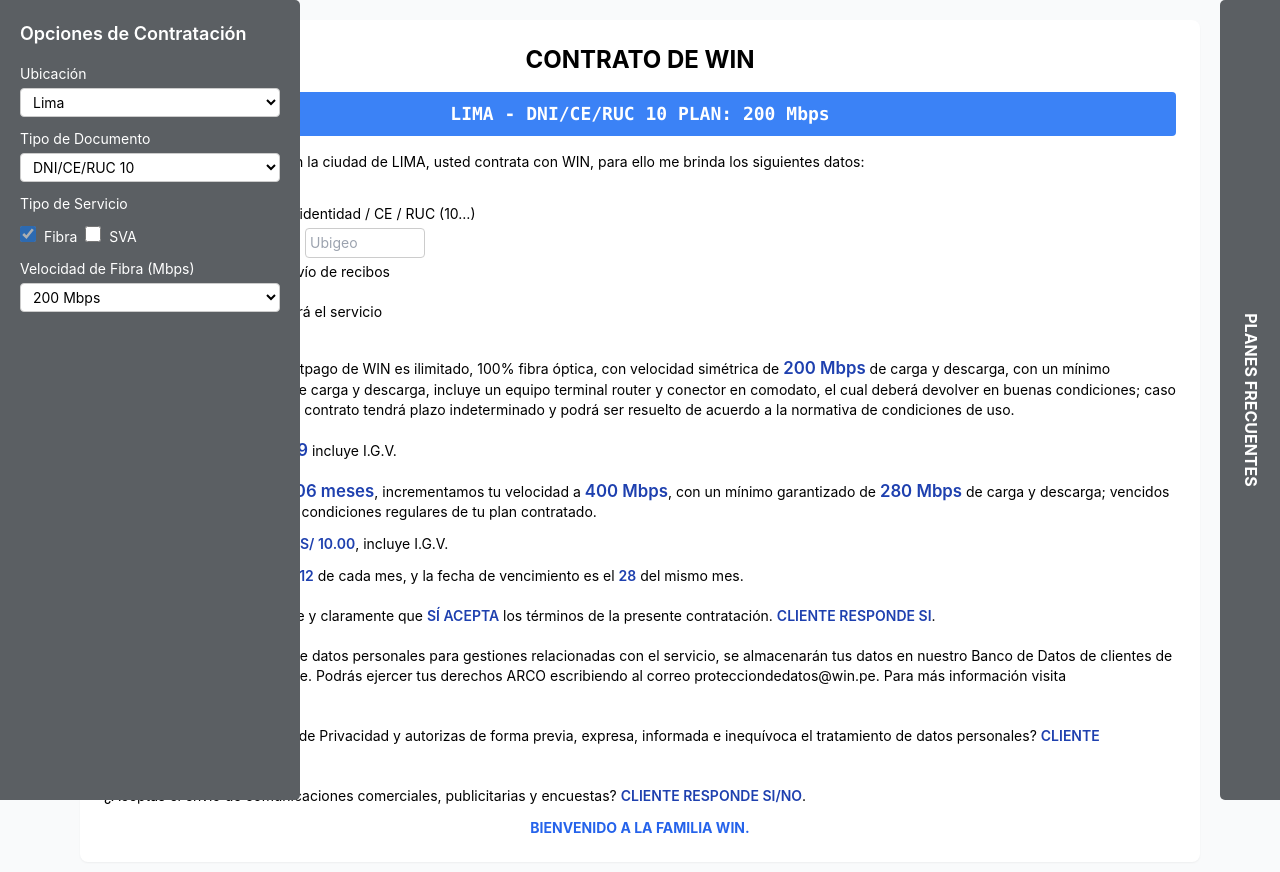
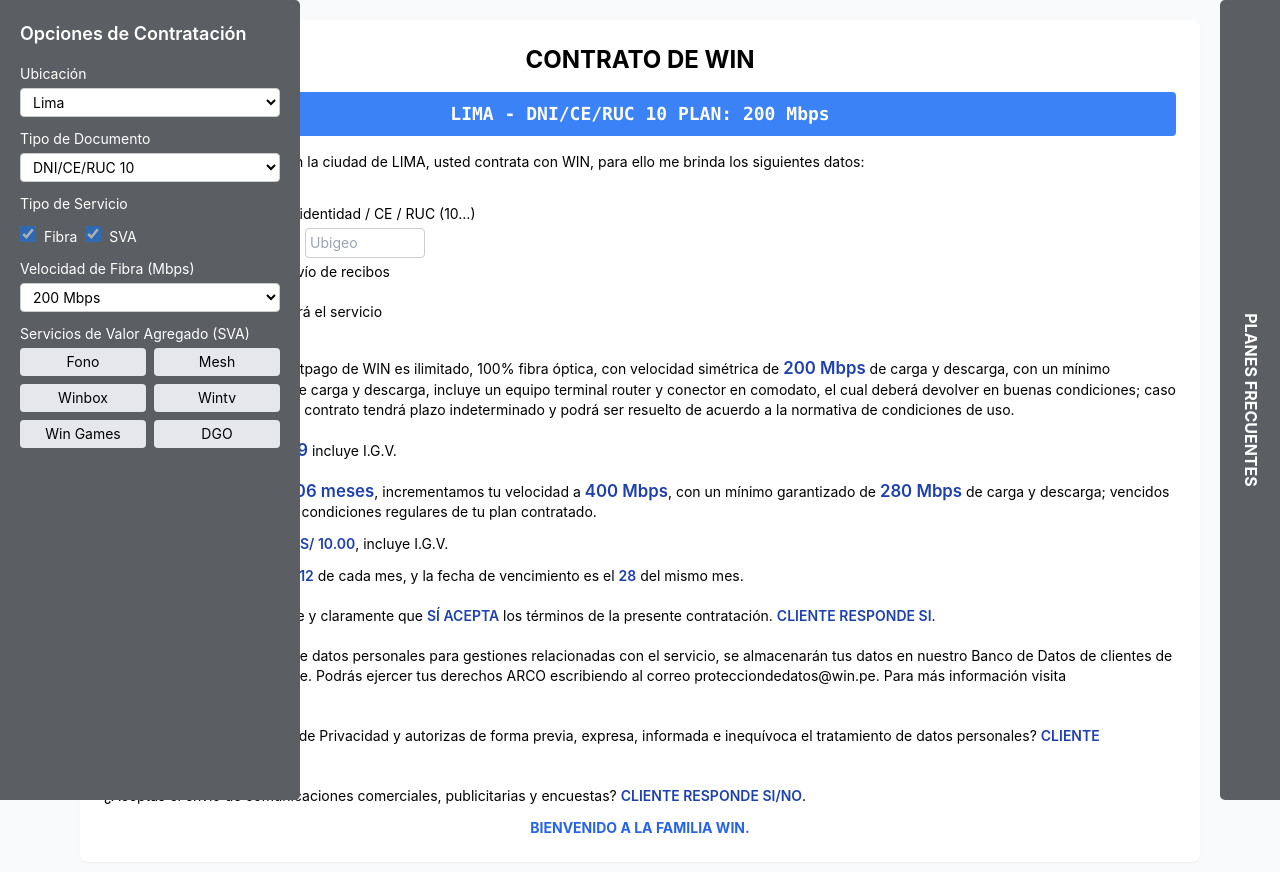
Before and after one commit to visualconnectionswin/contrato-win-02-25, a plain HTML site: page index.html in a window 1280 px wide. Drawn offline with nearby package versions, Linux system fonts and the light colour scheme.

Commit message:
Update index.html

```diff
--- a/index.html
+++ b/index.html
@@ -62,8 +62,8 @@
                   type="checkbox"
                   name="serviceType"
                   value="sva"
-                  class="form-checkbox h-4 w-4"
-                />
+                  class="form-checkbox h-4 w-4 opacity-50 cursor-not-allowed"
+				  checked  />
                 <span class="ml-1">SVA</span>
               </label>
             </div>
```
